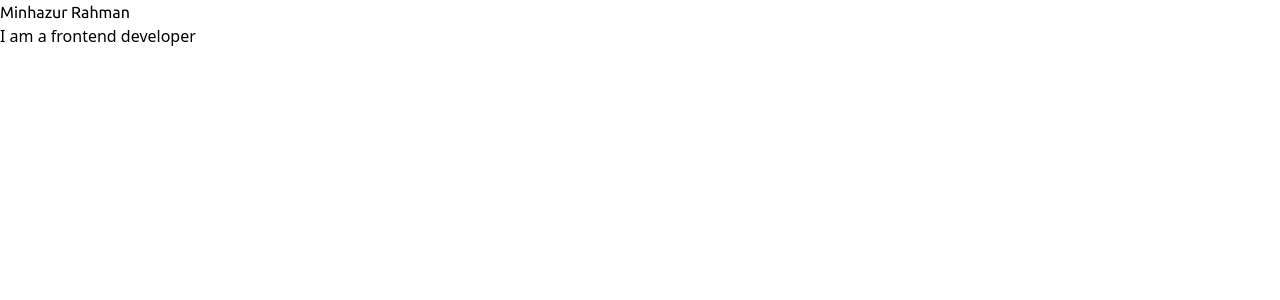
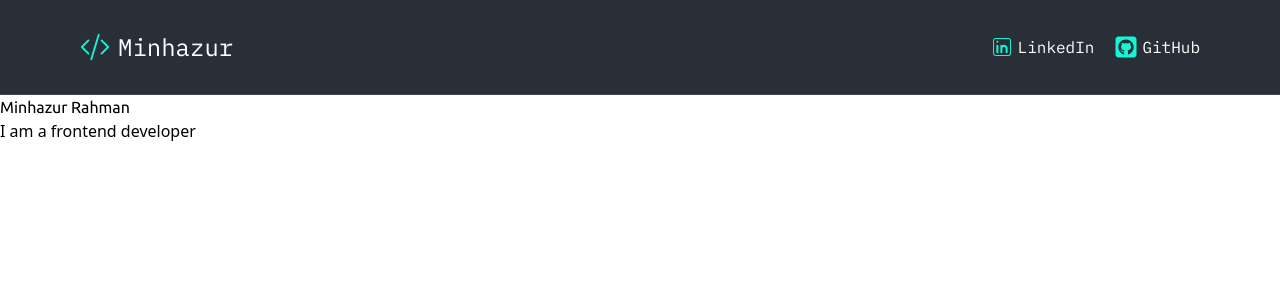
Before and after one commit to minhazurrony/portfolio, a Next.js app: page / in a window 1280 px wide. Shown: the top 300 px of the page. Built offline with nearby package versions, Linux system fonts and the light colour scheme.

Commit message:
feat: add navbar

```diff
--- a/app/components/Navbar.tsx
+++ b/app/components/Navbar.tsx
@@ -1,5 +1,38 @@
+import Link from "next/link";
 import React from "react";
 import { BsCodeSlash } from "react-icons/bs";
+import { CiLinkedin } from "react-icons/ci";
+import { FaSquareGithub } from "react-icons/fa6";
+
+function SocialIcons() {
+  return (
+    <div className="md:space-x-5 flex items-end space-x-3">
+      <Link
+        rel="noopener noreferrer"
+        target="_blank"
+        href={"https://www.linkedin.com/in/minhazurrony/"}
+        className="inline-flex items-center gap-1"
+      >
+        <CiLinkedin className="text-brand-one text-2xl" />
+        <span className="font-ibm-plex-mono hover:text-brand-one md:inline hidden text-base leading-5 text-white duration-300 ease-in-out">
+          LinkedIn
+        </span>
+      </Link>
+
+      <Link
+        rel="noopener noreferrer"
+        target="_blank"
+        href={"https://www.github.com/minhazurrony/"}
+        className="inline-flex items-center gap-1"
+      >
+        <FaSquareGithub className="text-brand-one text-2xl" />
+        <span className="font-ibm-plex-mono hover:text-brand-one md:inline hidden text-base leading-5 text-white duration-300 ease-in-out">
+          GitHub
+        </span>
+      </Link>
+    </div>
+  );
+}
 
 function Navbar() {
   return (
@@ -11,7 +44,7 @@ function Navbar() {
             Minhazur
           </span>
         </div>
-        <div>social icons</div>
+        <SocialIcons />
       </nav>
     </div>
   );
--- a/app/layout.tsx
+++ b/app/layout.tsx
@@ -1,18 +1,7 @@
 import type { Metadata } from "next";
-import { Ubuntu, IBM_Plex_Mono } from "next/font/google";
 import "./globals.css";
-
-const ubuntu = Ubuntu({
-  weight: ["300", "400", "500", "700"],
-  subsets: ["latin"],
-  variable: "--font-ubuntu",
-});
-
-const ibm_plex_mono = IBM_Plex_Mono({
-  weight: ["300", "400", "500", "700"],
-  subsets: ["latin"],
-  variable: "--font-ibm-plex-mono",
-});
+import { Navbar } from "@/components";
+import { ubuntu, ibm_plex_mono } from "@/assets/fonts";
 
 export const metadata: Metadata = {
   title: "Minhazur Rahman",
@@ -28,6 +17,7 @@ export default function RootLayout({
   return (
     <html lang="en">
       <body className={`${ubuntu.variable} ${ibm_plex_mono.variable}`}>
+        <Navbar />
         {children}
       </body>
     </html>
```
